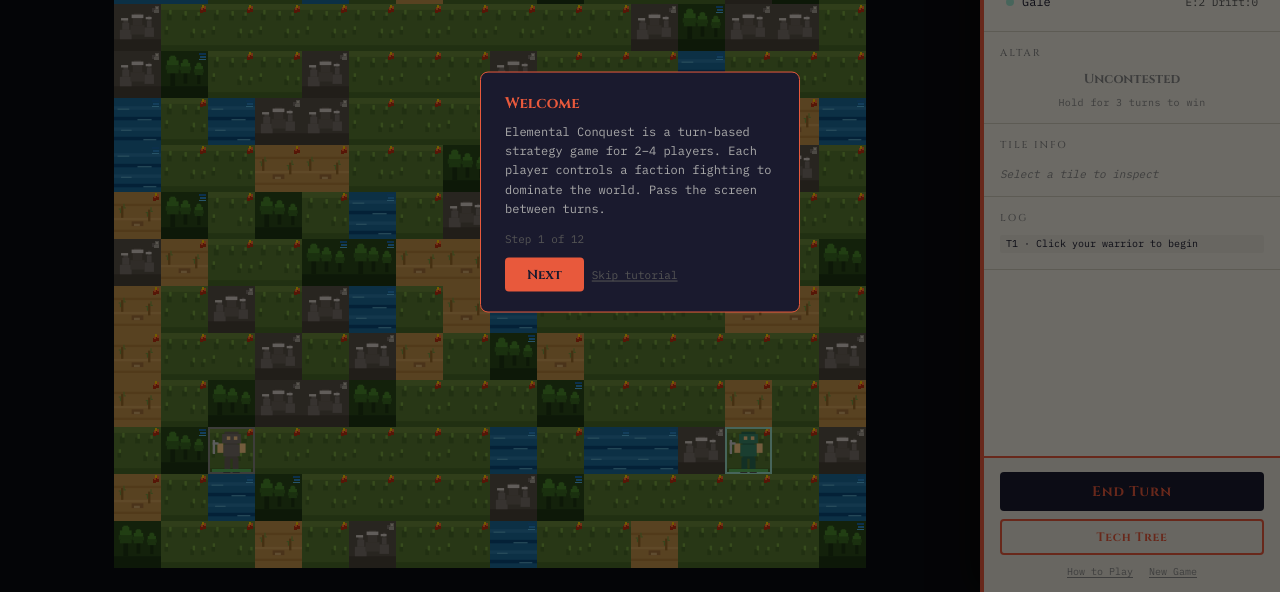
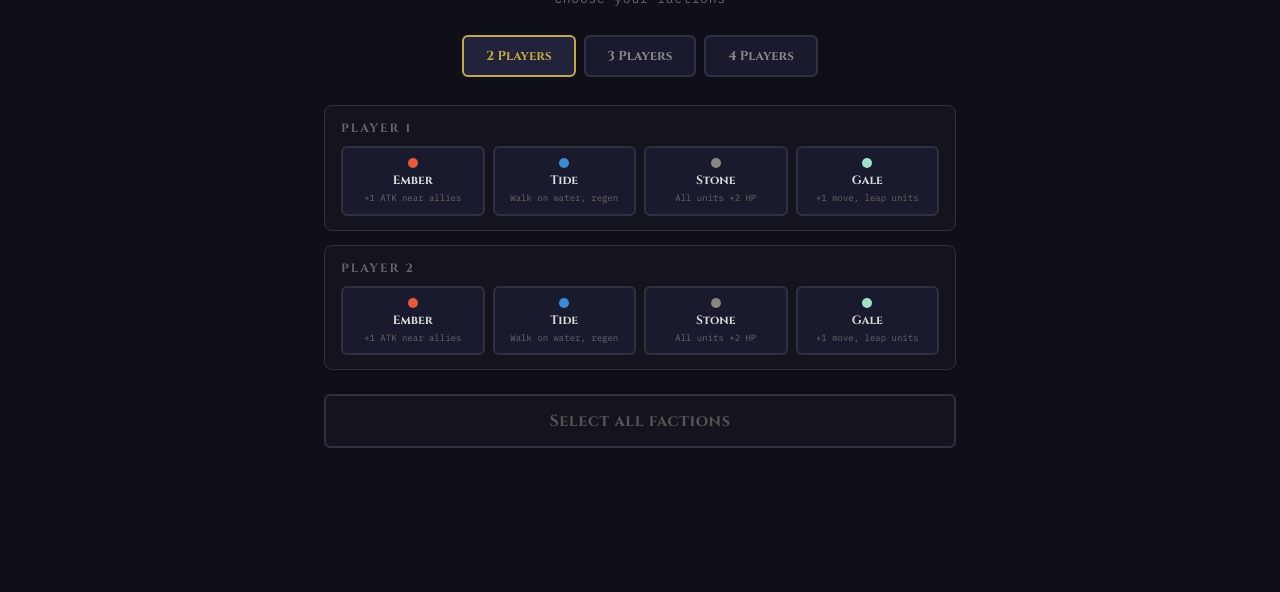
Before and after one commit to taqirizvi1412/elemental-conquest, a plain HTML site: page index.html in a window 1280 px wide. Shown: the part 208-800 px from the top of the page. Drawn offline with Linux system fonts and the light colour scheme.

Commit message:
Add faction picker start screen and fix canvas render after setup

```diff
--- a/index.html
+++ b/index.html
@@ -8,11 +8,14 @@
 </head>
 <body>
 
-  <canvas id="gameCanvas"></canvas>
+  <!-- Setup / faction picker screen -->
+  <div id="setupScreen" class="setup-screen"></div>
 
-  <button class="sidebar-toggle" id="sidebarToggle">☰</button>
+  <canvas id="gameCanvas" style="display:none"></canvas>
 
-  <aside class="info-panel" id="sidePanel">
+  <button class="sidebar-toggle hidden" id="sidebarToggle">☰</button>
+
+  <aside class="info-panel" id="sidePanel" style="display:none">
     <!-- Dark header with faction name + turn -->
     <div class="sidebar-header" id="sidebarHeader">
       <div class="sh-faction" id="shFaction">Ember</div>
@@ -110,6 +113,7 @@
   <script src="factions.js"></script>
   <script src="units.js"></script>
   <script src="game.js"></script>
+  <script src="setup.js"></script>
   <script src="tutorial.js"></script>
   <script>
     // ---- DOM references ----
@@ -152,9 +156,23 @@
     let mapOffsetX = 0;
     let mapOffsetY = 0;
 
-    // ---- Initialise ----
+    // ---- Initialise (deferred until setup completes) ----
 
-    initGame(['ember', 'tide', 'stone', 'gale']);
+    // Starts the actual game after setup screen completes
+    function launchGame(factions) {
+      canvas.style.display = 'block';
+      sidePanelEl.style.display = 'flex';
+      initGame(factions);
+      resizeCanvas();
+      logEntries = [];
+      addLog('Click your warrior to begin');
+      resetTileInfo();
+      hoverX = -1;
+      hoverY = -1;
+      updateAllPanels();
+      if (window.innerWidth >= 900) openSidebar();
+      if (!hasTutorialBeenSeen()) startTutorial();
+    }
 
     // ---- Canvas resize (300px sidebar) ----
 
@@ -447,8 +465,9 @@
       };
     }
 
-    // Redraws map, highlights, hover
+    // Redraws map, highlights, hover (skips if no map yet)
     function draw() {
+      if (!state.map) return;
       renderMap(ctx, state.map);
       if (state.selectedUnit) {
         renderMoveHighlights(ctx, state.validMoves, state.map);
@@ -513,6 +532,7 @@
     // ---- Event handlers ----
 
     canvas.addEventListener('mousemove', function(e) {
+      if (isSetupActive()) return;
       const rect = canvas.getBoundingClientRect();
       const pos = pixelToGrid(e.clientX - rect.left, e.clientY - rect.top);
       if (pos.x !== hoverX || pos.y !== hoverY) { hoverX = pos.x; hoverY = pos.y; }
@@ -522,6 +542,7 @@
 
     // Main click handler for canvas
     canvas.addEventListener('click', function(e) {
+      if (isSetupActive()) return;
       if (isTutorialActive()) return;
       if (state.phase === 'gameover') return;
       closeTechPanel();
@@ -623,31 +644,47 @@
       updateAllPanels();
     });
 
+    // Shows the setup screen for a new game
     function startNewGame() {
-      initGame(['ember', 'tide', 'stone', 'gale']);
       winOverlay.classList.add('hidden');
       handoffOverlay.classList.add('hidden');
       closeTechPanel();
       closeRecruitPanel();
-      logEntries = [];
-      addLog('Click your warrior to begin');
-      resetTileInfo();
-      hoverX = -1;
-      hoverY = -1;
-      updateAllPanels();
+      canvas.style.display = 'none';
+      sidePanelEl.style.display = 'none';
+      showSetupScreen();
     }
 
     document.getElementById('btnRegenerate').addEventListener('click', startNewGame);
     document.getElementById('btnNewGame').addEventListener('click', startNewGame);
     document.getElementById('btnHowToPlay').addEventListener('click', function() { startTutorial(); });
 
-    // ---- Initial render ----
+    // ---- Setup screen event delegation ----
 
-    updateAllPanels();
-    addLog('Click your warrior to begin');
+    // Handles all clicks inside the setup screen
+    document.getElementById('setupScreen').addEventListener('click', function(e) {
+      var countBtn = e.target.closest('[data-count]');
+      if (countBtn) {
+        setPlayerCount(parseInt(countBtn.dataset.count));
+        return;
+      }
+      var factionBtn = e.target.closest('[data-faction]');
+      if (factionBtn && !factionBtn.disabled) {
+        selectFaction(parseInt(factionBtn.dataset.player), factionBtn.dataset.faction);
+        return;
+      }
+      var beginBtn = e.target.closest('#setupBegin');
+      if (beginBtn && !beginBtn.disabled) {
+        beginGame();
+        launchGame(getSelectedFactions());
+        return;
+      }
+    });
+
+    // ---- Initial render — show setup screen ----
+
     requestAnimationFrame(animationLoop);
-    if (window.innerWidth >= 900) openSidebar();
-    if (!hasTutorialBeenSeen()) startTutorial();
+    renderSetupScreen();
   </script>
 
 </body>
--- /dev/null
+++ b/setup.js
@@ -0,0 +1,169 @@
+// setup.js — faction picker start screen (state + rendering)
+
+// Setup state — independent of game state
+var setupState = {
+  playerCount: 2,
+  selections: [null, null],
+  active: true
+};
+
+// Faction info for display on setup cards
+var FACTION_INFO = {
+  ember: { passive: '+1 ATK near allies', resource: 'Cinders' },
+  tide:  { passive: 'Walk on water, regen', resource: 'Flow' },
+  stone: { passive: 'All units +2 HP', resource: 'Ore' },
+  gale:  { passive: '+1 move, leap units', resource: 'Drift' }
+};
+
+// Sets player count and resets all selections
+function setPlayerCount(n) {
+  setupState.playerCount = n;
+  setupState.selections = [];
+  for (var i = 0; i < n; i++) setupState.selections.push(null);
+  renderSetupScreen();
+}
+
+// Assigns or unassigns a faction to a player slot
+function selectFaction(playerIndex, factionName) {
+  if (setupState.selections[playerIndex] === factionName) {
+    setupState.selections[playerIndex] = null;
+  } else if (!isFactionTaken(factionName)) {
+    setupState.selections[playerIndex] = factionName;
+  }
+  renderSetupScreen();
+}
+
+// Returns true if any slot has this faction
+function isFactionTaken(factionName) {
+  for (var i = 0; i < setupState.selections.length; i++) {
+    if (setupState.selections[i] === factionName) return true;
+  }
+  return false;
+}
+
+// Returns which player index has this faction, or -1
+function factionTakenBy(factionName) {
+  for (var i = 0; i < setupState.selections.length; i++) {
+    if (setupState.selections[i] === factionName) return i;
+  }
+  return -1;
+}
+
+// Returns true if all player slots have a faction selected
+function isSetupComplete() {
+  for (var i = 0; i < setupState.selections.length; i++) {
+    if (!setupState.selections[i]) return false;
+  }
+  return true;
+}
+
+// Returns true if setup screen is active
+function isSetupActive() {
+  return setupState.active;
+}
+
+// Builds the begin button label showing matchup
+function buildBeginLabel() {
+  var names = [];
+  for (var i = 0; i < setupState.selections.length; i++) {
+    var s = setupState.selections[i];
+    if (s) names.push(s.charAt(0).toUpperCase() + s.slice(1));
+  }
+  if (names.length < setupState.playerCount) return 'Select all factions';
+  return 'Begin \u2014 ' + names.join(' vs ');
+}
+
+// ---- Rendering ----
+
+// Builds HTML for the player count selector buttons
+function buildCountSelector() {
+  var html = '<div class="setup-counts">';
+  for (var n = 2; n <= 4; n++) {
+    var active = setupState.playerCount === n ? ' setup-count-active' : '';
+    html += '<button class="setup-count-btn' + active + '" data-count="' + n + '">';
+    html += n + ' Players</button>';
+  }
+  html += '</div>';
+  return html;
+}
+
+// Builds HTML for one faction option card within a player slot
+function buildFactionOption(factionKey, playerIndex) {
+  var f = FACTIONS[factionKey];
+  var info = FACTION_INFO[factionKey];
+  var selected = setupState.selections[playerIndex] === factionKey;
+  var takenBy = factionTakenBy(factionKey);
+  var taken = takenBy >= 0 && takenBy !== playerIndex;
+  var cls = 'setup-faction-card';
+  if (selected) cls += ' setup-selected';
+  if (taken) cls += ' setup-taken';
+  var html = '<button class="' + cls + '" data-faction="' + factionKey + '" data-player="' + playerIndex + '"';
+  if (taken) html += ' disabled';
+  html += '>';
+  html += '<span class="setup-fdot" style="background:' + f.color + '"></span>';
+  html += '<span class="setup-fname">' + f.name + '</span>';
+  if (selected) html += '<span class="setup-check">\u2713</span>';
+  if (taken) html += '<span class="setup-taken-label">Taken</span>';
+  html += '<span class="setup-fpassive">' + info.passive + '</span>';
+  html += '</button>';
+  return html;
+}
+
+// Builds HTML for one player slot with all faction options
+function buildPlayerSlot(playerIndex) {
+  var sel = setupState.selections[playerIndex];
+  var html = '<div class="setup-slot">';
+  html += '<div class="setup-slot-header">Player ' + (playerIndex + 1) + '</div>';
+  html += '<div class="setup-faction-row">';
+  var keys = ['ember', 'tide', 'stone', 'gale'];
+  for (var i = 0; i < keys.length; i++) {
+    html += buildFactionOption(keys[i], playerIndex);
+  }
+  html += '</div></div>';
+  return html;
+}
+
+// Renders the full setup screen into the container
+function renderSetupScreen() {
+  var el = document.getElementById('setupScreen');
+  if (!el) return;
+  var complete = isSetupComplete();
+  var html = '<div class="setup-inner">';
+  html += '<div class="setup-title">Elemental Conquest</div>';
+  html += '<div class="setup-subtitle">Choose your factions</div>';
+  html += buildCountSelector();
+  html += '<div class="setup-slots">';
+  for (var i = 0; i < setupState.playerCount; i++) {
+    html += buildPlayerSlot(i);
+  }
+  html += '</div>';
+  html += '<button class="setup-begin" id="setupBegin"' + (complete ? '' : ' disabled') + '>';
+  html += buildBeginLabel() + '</button>';
+  html += '</div>';
+  el.innerHTML = html;
+}
+
+// Hides the setup screen and starts the game
+function beginGame() {
+  if (!isSetupComplete()) return;
+  setupState.active = false;
+  var el = document.getElementById('setupScreen');
+  if (el) el.classList.add('hidden');
+}
+
+// Returns the selected factions array for initGame
+function getSelectedFactions() {
+  return setupState.selections.slice();
+}
+
+// Shows the setup screen again (for New Game)
+function showSetupScreen() {
+  setupState.active = true;
+  setupState.selections = [];
+  for (var i = 0; i < setupState.playerCount; i++) {
+    setupState.selections.push(null);
+  }
+  var el = document.getElementById('setupScreen');
+  if (el) el.classList.remove('hidden');
+  renderSetupScreen();
+}
--- a/style.css
+++ b/style.css
@@ -624,6 +624,195 @@ html, body {
 .tutorial-arrow-left::before { right: -16px; border-left-color: var(--faction-color, #888); }
 .tutorial-arrow-right::before { left: -16px; border-right-color: var(--faction-color, #888); }
 
+/* ---- Setup / faction picker screen ---- */
+
+.setup-screen {
+  position: fixed;
+  inset: 0;
+  z-index: 250;
+  background: #0f0f1a;
+  display: flex;
+  align-items: center;
+  justify-content: center;
+  overflow-y: auto;
+}
+
+.setup-screen.hidden { display: none; }
+
+.setup-inner {
+  max-width: 680px;
+  width: 100%;
+  padding: 40px 24px;
+}
+
+.setup-title {
+  font-family: 'Cinzel', serif;
+  font-size: 36px;
+  font-weight: 700;
+  color: #c4a84a;
+  text-align: center;
+  margin-bottom: 6px;
+}
+
+.setup-subtitle {
+  font-family: 'IBM Plex Mono', monospace;
+  font-size: 13px;
+  color: #666;
+  text-align: center;
+  margin-bottom: 28px;
+  letter-spacing: 0.06em;
+}
+
+.setup-counts {
+  display: flex;
+  justify-content: center;
+  gap: 8px;
+  margin-bottom: 28px;
+}
+
+.setup-count-btn {
+  background: #1a1a2e;
+  color: #888;
+  border: 2px solid #2e3140;
+  border-radius: 6px;
+  padding: 10px 22px;
+  font-family: 'Cinzel', serif;
+  font-size: 13px;
+  font-weight: 700;
+  cursor: pointer;
+  transition: border-color 0.15s, color 0.15s;
+}
+
+.setup-count-btn:hover { border-color: #c4a84a; color: #c4a84a; }
+
+.setup-count-btn.setup-count-active {
+  border-color: #c4a84a;
+  color: #c4a84a;
+  background: #22223a;
+}
+
+.setup-slots {
+  display: flex;
+  flex-direction: column;
+  gap: 14px;
+  margin-bottom: 24px;
+}
+
+.setup-slot {
+  background: #14141e;
+  border: 1px solid #2e3140;
+  border-radius: 8px;
+  padding: 14px 16px;
+}
+
+.setup-slot-header {
+  font-family: 'Cinzel', serif;
+  font-size: 12px;
+  font-weight: 700;
+  color: #666;
+  letter-spacing: 2px;
+  text-transform: uppercase;
+  margin-bottom: 10px;
+}
+
+.setup-faction-row {
+  display: grid;
+  grid-template-columns: repeat(4, 1fr);
+  gap: 8px;
+}
+
+.setup-faction-card {
+  background: #1a1a2e;
+  border: 2px solid #2e3140;
+  border-radius: 6px;
+  padding: 10px 8px;
+  cursor: pointer;
+  display: flex;
+  flex-direction: column;
+  align-items: center;
+  gap: 4px;
+  transition: border-color 0.15s, opacity 0.15s;
+  position: relative;
+}
+
+.setup-faction-card:hover:not(:disabled):not(.setup-taken) {
+  border-color: #888;
+}
+
+.setup-faction-card.setup-selected {
+  border-color: #c4a84a;
+  background: #22223a;
+}
+
+.setup-faction-card.setup-taken {
+  opacity: 0.3;
+  cursor: not-allowed;
+}
+
+.setup-fdot {
+  width: 10px;
+  height: 10px;
+  border-radius: 50%;
+  flex-shrink: 0;
+}
+
+.setup-fname {
+  font-family: 'Cinzel', serif;
+  font-size: 12px;
+  font-weight: 700;
+  color: #ddd;
+}
+
+.setup-fpassive {
+  font-family: 'IBM Plex Mono', monospace;
+  font-size: 9px;
+  color: #666;
+  text-align: center;
+  line-height: 1.3;
+}
+
+.setup-check {
+  position: absolute;
+  top: 4px;
+  right: 6px;
+  font-size: 14px;
+  color: #c4a84a;
+}
+
+.setup-taken-label {
+  font-family: 'IBM Plex Mono', monospace;
+  font-size: 9px;
+  color: #555;
+  position: absolute;
+  top: 4px;
+  right: 4px;
+}
+
+.setup-begin {
+  display: block;
+  width: 100%;
+  padding: 14px;
+  background: #1a1a2e;
+  color: #c4a84a;
+  border: 2px solid #c4a84a;
+  border-radius: 6px;
+  font-family: 'Cinzel', serif;
+  font-size: 16px;
+  font-weight: 700;
+  cursor: pointer;
+  letter-spacing: 0.04em;
+  transition: background 0.15s;
+}
+
+.setup-begin:hover:not(:disabled) { background: #22223a; }
+
+.setup-begin:disabled {
+  border-color: #2e3140;
+  color: #555;
+  cursor: not-allowed;
+  background: #14141e;
+}
+
 /* ---- Responsive ---- */
 
 @media (min-width: 900px) {
```
